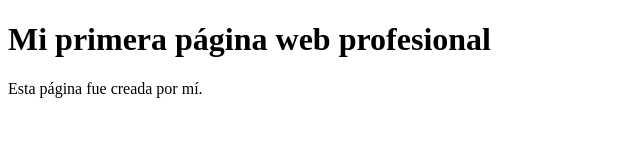
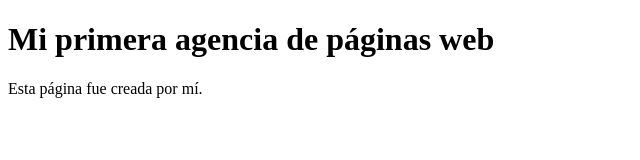
Before and after one commit to gamersx2025/mi-primera-web, a plain HTML site: page mi-primera-web/index.html in a window 1280 px wide. Shown: the whole page, without its empty margins (0-640 px from the left). Drawn offline with Linux system fonts and the light colour scheme.

Commit message:
Actualizo Cloudflare

```diff
--- a/mi-primera-web/index.html
+++ b/mi-primera-web/index.html
@@ -9,7 +9,7 @@
 
 <body>
 
-    <h1>Mi primera página web profesional</h1>
+    <h1>Mi primera agencia de páginas web</h1>
 
     <p>
         Esta página fue creada por mí.
```
